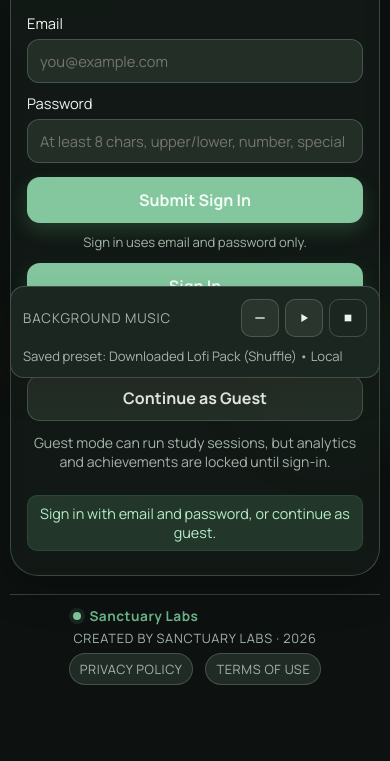
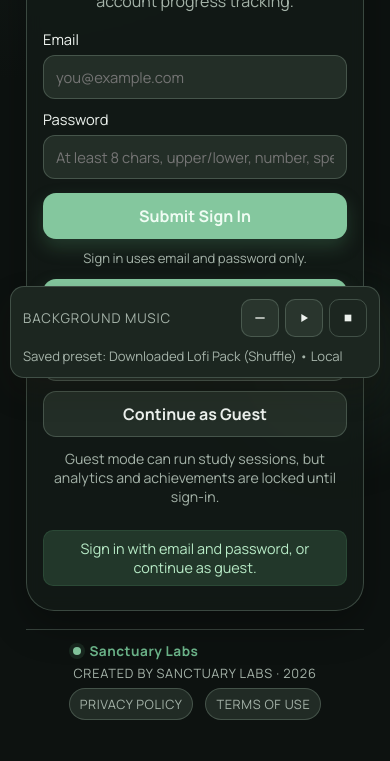
Before and after one commit to TOLearnsCode/Sanctuary-Study, a website: page index.html in a window 390 px wide. Shown: the part 456-1217 px from the top of the page. Before the commit the page ends 1167 px from the top, so only its background shows below. Drawn offline with nearby package versions, Linux system fonts and the light colour scheme; no server answers.

Commit message:
Update responsive auth forms

```diff
--- a/index.html
+++ b/index.html
@@ -14,7 +14,7 @@
   <link rel="stylesheet" href="style.css" />
 </head>
 <body data-theme="dark">
-  <main class="app-shell">
+  <main class="app-shell container">
     <header class="top-bar">
       <div class="top-left-controls">
         <div id="logoHomeBtn" class="app-logo-btn" aria-label="Sanctuary Study logo">
--- a/style.css
+++ b/style.css
@@ -63,20 +63,30 @@ body[data-theme="dark"] {
   box-sizing: border-box;
 }
 
+html {
+  font-size: 16px;
+}
+
 html,
 body {
   min-height: 100%;
+  width: 100%;
 }
 
 body {
   margin: 0;
   color: var(--text);
   font-family: "Manrope", "Segoe UI", sans-serif;
+  font-size: clamp(16px, 1.6vw, 20px);
   background: radial-gradient(circle at 0% 0%, var(--bg-deep), transparent 42%), var(--bg);
   display: flex;
   justify-content: center;
   padding: 18px 18px 28px;
   overflow-x: hidden;
+}
+
+h1 {
+  font-size: clamp(24px, 7vw, 36px);
 }
 
 body::before,
@@ -136,6 +146,25 @@ body.popup-open::after {
   width: min(1120px, 100%);
   display: grid;
   gap: 16px;
+}
+
+.container {
+  max-width: 800px;
+  width: 100%;
+  margin: 0 auto;
+  padding: 24px;
+}
+
+.card,
+.panel,
+table,
+.top-bar,
+.auth-form,
+.settings-form,
+.mini-timer,
+.music-dock {
+  max-width: 100%;
+  box-sizing: border-box;
 }
 
 .hidden {
@@ -2066,3 +2095,24 @@ body[data-theme="dark"] .btn-danger {
     width: 10px;
   }
 }
+
+@media (max-width: 430px) {
+  .container {
+    max-width: 100%;
+    padding: 16px;
+  }
+}
+
+@media (max-width: 375px) {
+  .container {
+    padding: 12px;
+  }
+
+  button,
+  input,
+  select,
+  textarea {
+    font-size: 16px;
+    min-height: 44px;
+  }
+}
```
Also changed, not shown: google164a4e5e3ad90202.html (deleted, +0 -1 lines).
